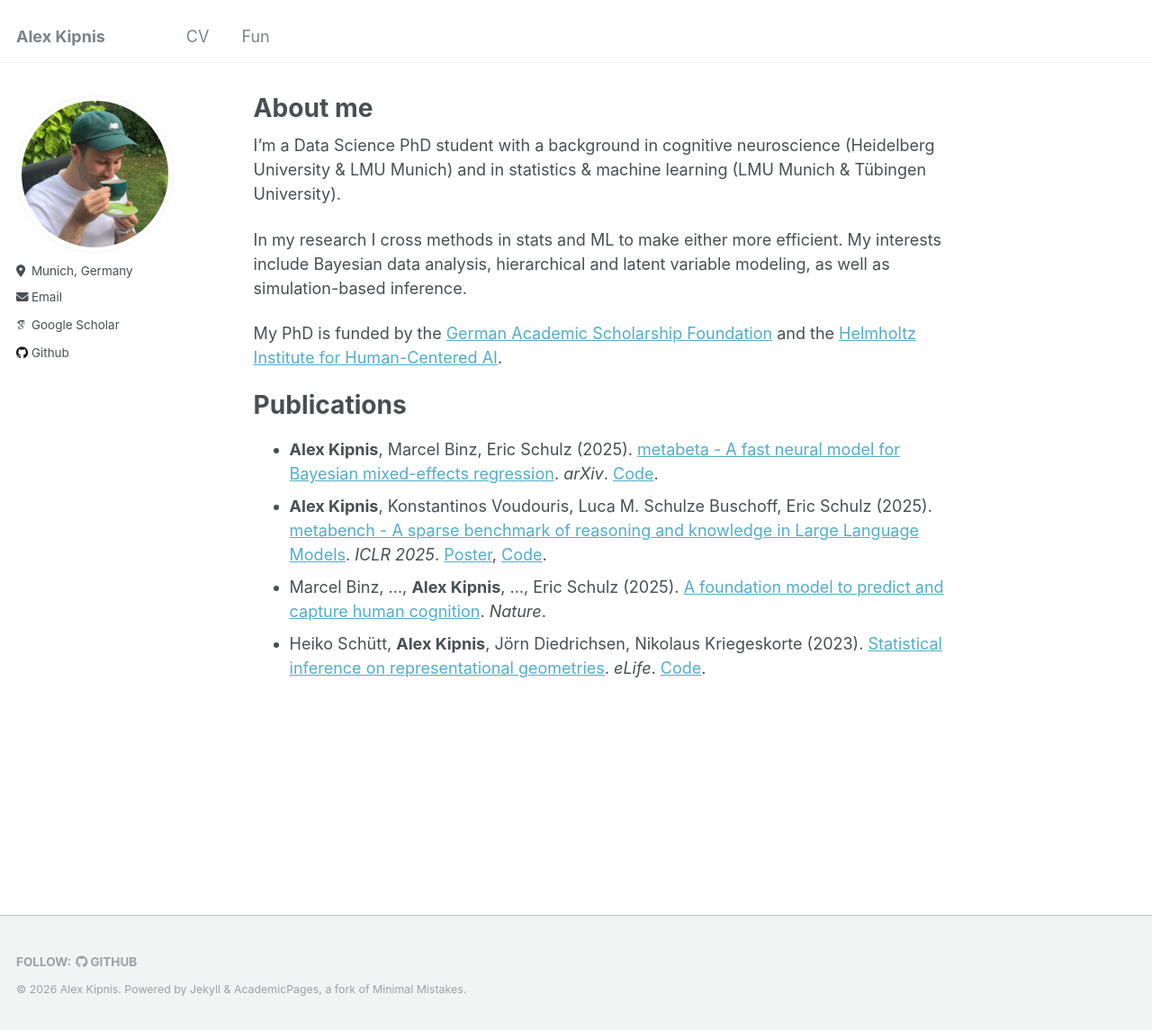
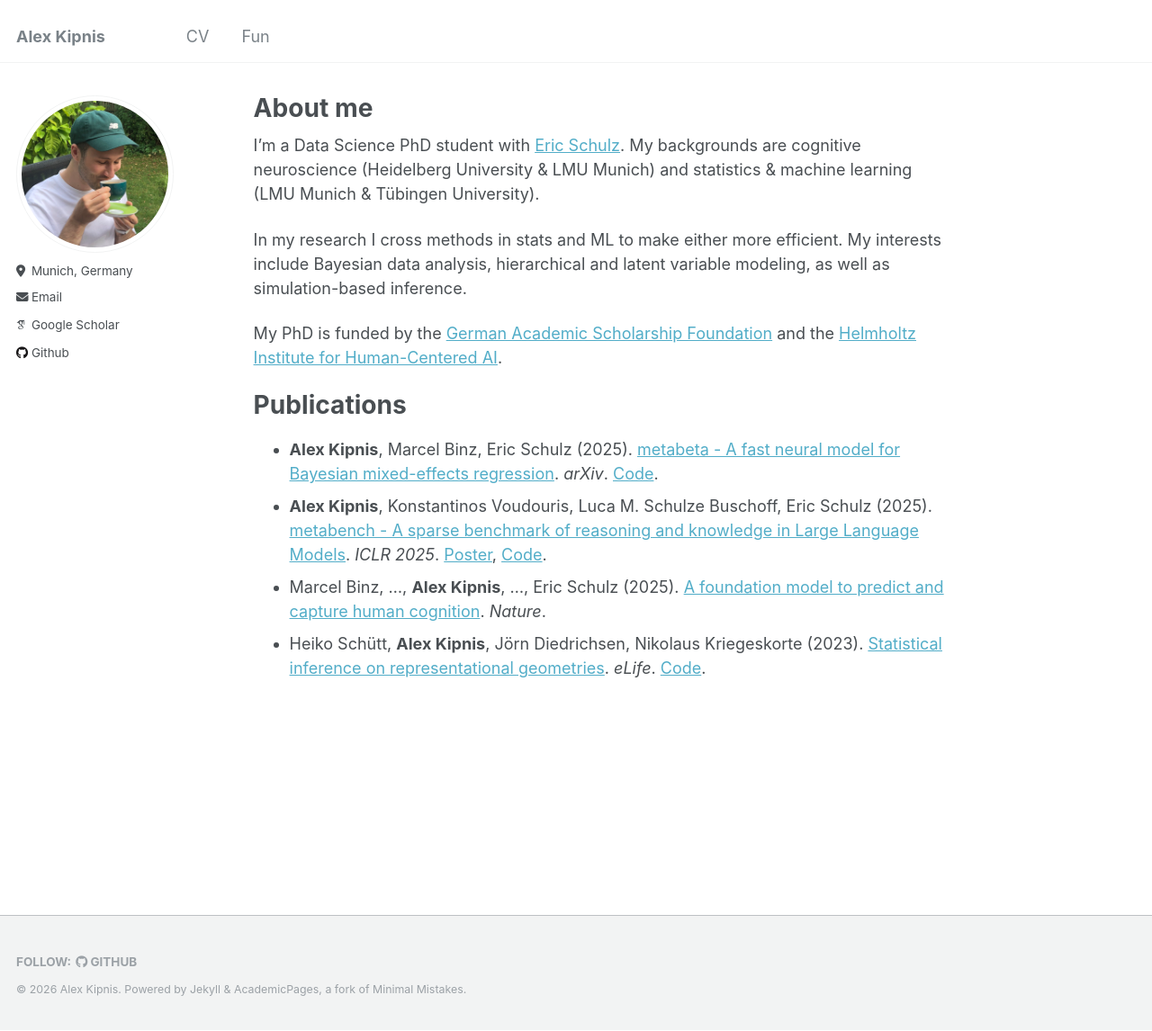
Before and after one commit to adkipnis/adkipnis.github.io, a Jekyll site: the page built from _pages/about.md, in a window 1280 px wide and 1146 px high. Shown: the whole window at 90% size. Built offline with Jekyll 4.4.1, drawn with Linux system fonts in a browser that asks for light colours; some web fonts are replaced.

Commit message:
Update about.md

```diff
--- a/_pages/about.md
+++ b/_pages/about.md
@@ -6,7 +6,7 @@ redirect_from:
   - /about/
   - /about.html
 ---
-I'm a Data Science PhD student with a background in cognitive neuroscience (Heidelberg University & LMU Munich) and in statistics & machine learning (LMU Munich & Tübingen University).
+I'm a Data Science PhD student with [Eric Schulz](https://scholar.google.com/citations?user=74Cj5GYAAAAJ&hl=en). My backgrounds are cognitive neuroscience (Heidelberg University & LMU Munich) and statistics & machine learning (LMU Munich & Tübingen University).
 
 In my research I cross methods in stats and ML to make either more efficient. My interests include Bayesian data analysis, hierarchical and latent variable modeling, as well as simulation-based inference.
 
```
